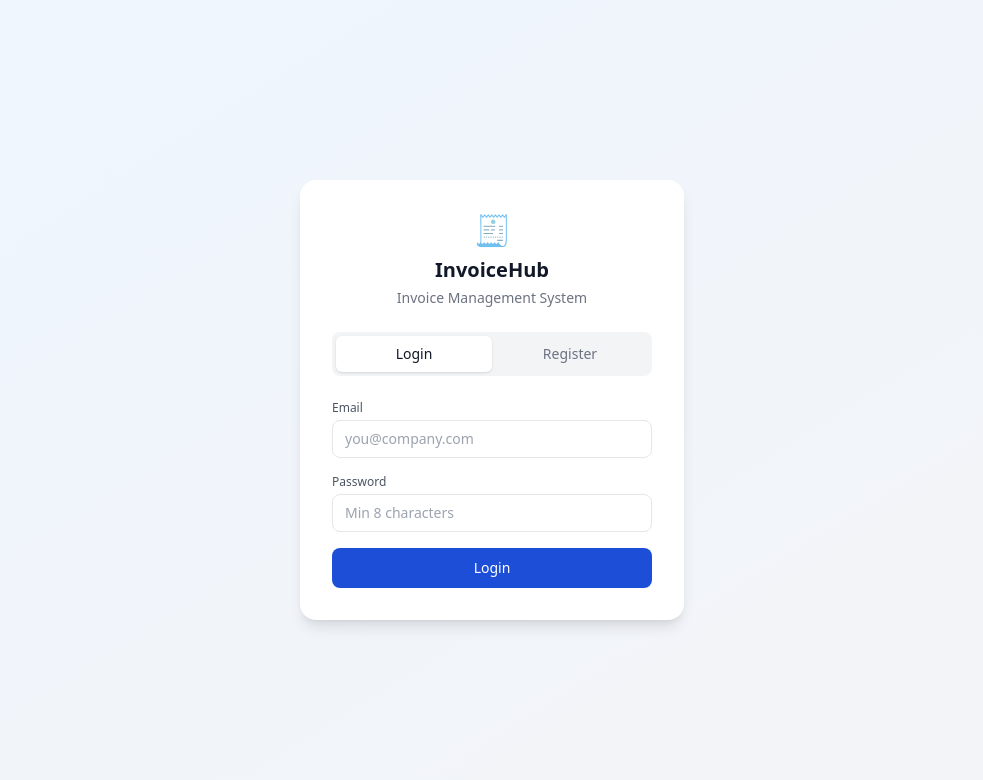
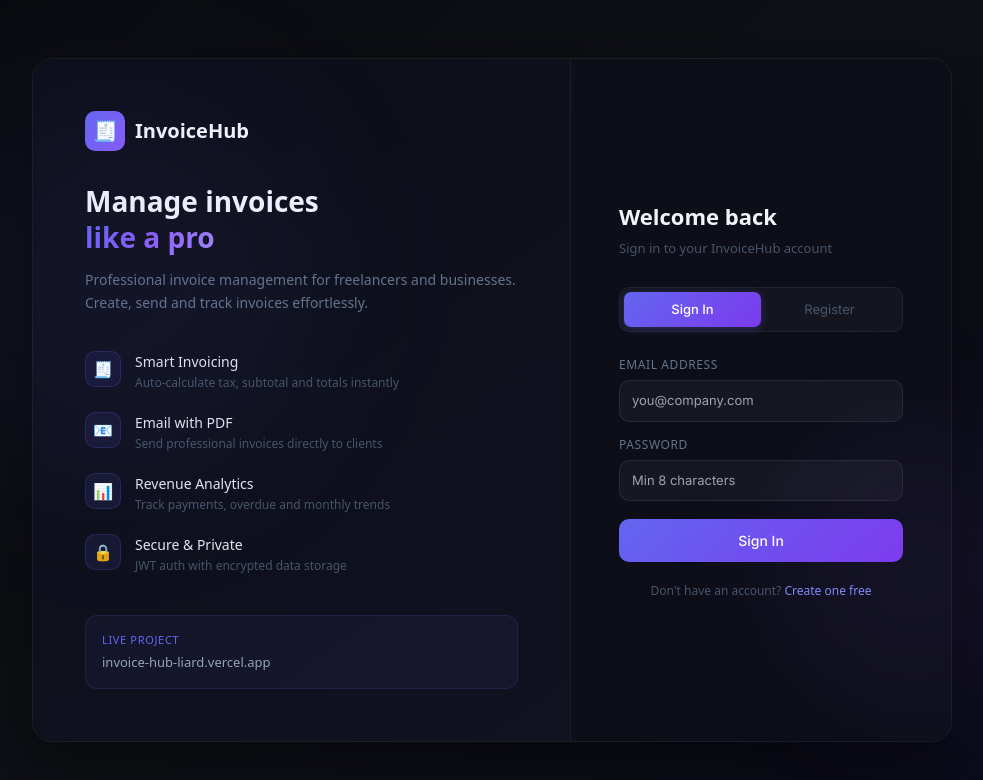
Before and after one commit to yogesh-pothugunta/InvoiceHub, a React (Create React App) app in the folder frontend/: page /login in a window 1280 px wide. Shown: the top 780 px of the page, without its empty margins (148-1131 px from the left). Built offline with nearby package versions, Linux system fonts and the light colour scheme.

Commit message:
Update Login.jsx

```diff
--- a/frontend/src/pages/Login.jsx
+++ b/frontend/src/pages/Login.jsx
@@ -10,7 +10,6 @@ export default function Login() {
   const [form, setForm] = useState({ name: '', email: '', password: '', companyName: '' });
   const { login } = useAuth();
   const navigate = useNavigate();
-
   const set = (k, v) => setForm(f => ({ ...f, [k]: v }));
 
   const handleSubmit = async (e) => {
@@ -22,21 +21,13 @@ export default function Login() {
         toast.success('Welcome back!');
         navigate('/dashboard');
       } else {
-        // Register → OTP page కి వెళ్తుంది
-        await authAPI.register({
-          name: form.name,
-          email: form.email,
-          password: form.password,
-          companyName: form.companyName
-        });
+        await authAPI.register({ name: form.name, email: form.email, password: form.password, companyName: form.companyName });
         toast.success('Account created! Welcome!');
         navigate('/dashboard');
-
       }
     } catch (err) {
       const data = err.response?.data;
       if (data?.needsVerification) {
-        toast.error('Please verify your email first');
         navigate('/verify-otp', { state: { email: data.email } });
       } else {
         toast.error(data?.message || 'Something went wrong');
@@ -46,64 +37,113 @@ export default function Login() {
     }
   };
 
+  const features = [
+    { icon: '\u{1F9FE}', title: 'Smart Invoicing', desc: 'Auto-calculate tax, subtotal and totals instantly' },
+    { icon: '\u{1F4E7}', title: 'Email with PDF', desc: 'Send professional invoices directly to clients' },
+    { icon: '\u{1F4CA}', title: 'Revenue Analytics', desc: 'Track payments, overdue and monthly trends' },
+    { icon: '\u{1F512}', title: 'Secure & Private', desc: 'JWT auth with encrypted data storage' },
+  ];
+
   return (
-    <div className="min-h-screen bg-gradient-to-br from-blue-50 to-gray-100 flex items-center justify-center p-4">
-      <div className="bg-white rounded-2xl shadow-lg w-full max-w-sm p-8">
-        <div className="text-center mb-6">
-          <div className="text-3xl mb-2">🧾</div>
-          <h1 className="text-xl font-semibold text-gray-900">InvoiceHub</h1>
-          <p className="text-sm text-gray-500 mt-1">Invoice Management System</p>
+    <div className="min-h-screen flex items-center justify-center p-6" style={{ background: 'linear-gradient(135deg, #0a0b0f 0%, #0f1117 50%, #0a0b1a 100%)' }}>
+      <div style={{ position: 'fixed', top: '10%', left: '5%', width: '400px', height: '400px', background: 'rgba(99,102,241,0.06)', borderRadius: '50%', filter: 'blur(80px)', pointerEvents: 'none' }} />
+      <div style={{ position: 'fixed', bottom: '10%', right: '5%', width: '300px', height: '300px', background: 'rgba(139,92,246,0.06)', borderRadius: '50%', filter: 'blur(60px)', pointerEvents: 'none' }} />
+
+      <div className="w-full" style={{ maxWidth: '920px', display: 'flex', borderRadius: '20px', overflow: 'hidden', border: '1px solid rgba(255,255,255,0.06)', boxShadow: '0 25px 80px rgba(0,0,0,0.5)' }}>
+
+        {/* LEFT */}
+        <div className="hidden md:flex flex-col justify-center" style={{ flex: 1, padding: '52px', background: 'linear-gradient(145deg, #0d0e18, #111220)', borderRight: '1px solid rgba(255,255,255,0.06)' }}>
+          <div style={{ display: 'flex', alignItems: 'center', gap: '10px', marginBottom: '32px' }}>
+            <div style={{ width: '40px', height: '40px', borderRadius: '10px', background: 'linear-gradient(135deg, #6366f1, #8b5cf6)', display: 'flex', alignItems: 'center', justifyContent: 'center', fontSize: '20px' }}>
+              {'\u{1F9FE}'}
+            </div>
+            <span style={{ fontSize: '20px', fontWeight: '600', color: '#f1f5f9' }}>InvoiceHub</span>
           </div>
 
-        <div className="flex bg-gray-100 rounded-lg p-1 mb-6">
+          <h1 style={{ fontSize: '28px', fontWeight: '600', color: '#f1f5f9', marginBottom: '12px', lineHeight: '1.3' }}>
+            Manage invoices<br />
+            <span style={{ background: 'linear-gradient(135deg, #6366f1, #8b5cf6, #a78bfa)', WebkitBackgroundClip: 'text', WebkitTextFillColor: 'transparent' }}>like a pro</span>
+          </h1>
+          <p style={{ fontSize: '14px', color: '#64748b', lineHeight: '1.7', marginBottom: '36px' }}>
+            Professional invoice management for freelancers and businesses. Create, send and track invoices effortlessly.
+          </p>
+
+          <div style={{ display: 'flex', flexDirection: 'column', gap: '20px' }}>
+            {features.map((f, i) => (
+              <div key={i} style={{ display: 'flex', alignItems: 'flex-start', gap: '14px' }}>
+                <div style={{ width: '36px', height: '36px', borderRadius: '10px', background: 'rgba(99,102,241,0.1)', border: '1px solid rgba(99,102,241,0.2)', display: 'flex', alignItems: 'center', justifyContent: 'center', fontSize: '16px', flexShrink: 0 }}>{f.icon}</div>
+                <div>
+                  <div style={{ fontSize: '14px', fontWeight: '500', color: '#e2e8f0', marginBottom: '2px' }}>{f.title}</div>
+                  <div style={{ fontSize: '12px', color: '#475569' }}>{f.desc}</div>
+                </div>
+              </div>
+            ))}
+          </div>
+
+          <div style={{ marginTop: '40px', padding: '16px', borderRadius: '12px', background: 'rgba(99,102,241,0.06)', border: '1px solid rgba(99,102,241,0.15)' }}>
+            <div style={{ fontSize: '11px', color: '#6366f1', fontWeight: '500', marginBottom: '4px', textTransform: 'uppercase', letterSpacing: '0.06em' }}>Live Project</div>
+            <div style={{ fontSize: '13px', color: '#94a3b8' }}>invoice-hub-liard.vercel.app</div>
+          </div>
+        </div>
+
+        {/* RIGHT */}
+        <div style={{ width: '380px', padding: '48px', background: '#0d0e18', display: 'flex', flexDirection: 'column', justifyContent: 'center', flexShrink: 0 }}>
+          <div style={{ marginBottom: '28px' }}>
+            <h2 style={{ fontSize: '22px', fontWeight: '600', color: '#f1f5f9', marginBottom: '6px' }}>
+              {tab === 'login' ? 'Welcome back' : 'Get started free'}
+            </h2>
+            <p style={{ fontSize: '13px', color: '#475569' }}>
+              {tab === 'login' ? 'Sign in to your InvoiceHub account' : 'Create your account in seconds'}
+            </p>
+          </div>
+
+          <div style={{ display: 'flex', background: 'rgba(255,255,255,0.03)', borderRadius: '10px', padding: '4px', marginBottom: '24px', border: '1px solid rgba(255,255,255,0.06)' }}>
             {['login', 'register'].map(t => (
-            <button key={t} onClick={() => setTab(t)}
-              className={`flex-1 py-2 text-sm rounded-md font-medium transition-all ${tab === t ? 'bg-white shadow text-gray-900' : 'text-gray-500'}`}>
-              {t === 'login' ? 'Login' : 'Register'}
+              <button key={t} onClick={() => setTab(t)} style={{ flex: 1, padding: '8px', fontSize: '13px', borderRadius: '7px', cursor: 'pointer', fontFamily: 'Inter, sans-serif', fontWeight: tab === t ? '500' : '400', transition: 'all 0.2s', border: 'none', background: tab === t ? 'linear-gradient(135deg, #6366f1, #7c3aed)' : 'transparent', color: tab === t ? '#fff' : '#475569', boxShadow: tab === t ? '0 2px 8px rgba(99,102,241,0.3)' : 'none' }}>
+                {t === 'login' ? 'Sign In' : 'Register'}
               </button>
             ))}
           </div>
 
-        <form onSubmit={handleSubmit} className="space-y-4">
+          <form onSubmit={handleSubmit} style={{ display: 'flex', flexDirection: 'column', gap: '14px' }}>
             {tab === 'register' && (
               <>
                 <div>
-                <label className="block text-xs font-medium text-gray-600 mb-1">Full Name</label>
-                <input value={form.name} onChange={e => set('name', e.target.value)}
-                  placeholder="Your Name"
-                  className="w-full px-3 py-2 border border-gray-200 rounded-lg text-sm focus:outline-none focus:ring-2 focus:ring-blue-500"
-                  required />
+                  <label style={{ display: 'block', fontSize: '12px', fontWeight: '500', color: '#64748b', marginBottom: '6px', textTransform: 'uppercase', letterSpacing: '0.05em' }}>Full Name</label>
+                  <input value={form.name} onChange={e => set('name', e.target.value)} placeholder="Your name" required
+                    style={{ width: '100%', padding: '10px 12px', borderRadius: '10px', border: '1px solid rgba(255,255,255,0.08)', background: 'rgba(255,255,255,0.04)', color: '#e2e8f0', fontSize: '13px', fontFamily: 'Inter, sans-serif', outline: 'none' }} />
                 </div>
                 <div>
-                <label className="block text-xs font-medium text-gray-600 mb-1">Company Name</label>
-                <input value={form.companyName} onChange={e => set('companyName', e.target.value)}
-                  placeholder="Your Company Pvt Ltd"
-                  className="w-full px-3 py-2 border border-gray-200 rounded-lg text-sm focus:outline-none focus:ring-2 focus:ring-blue-500" />
+                  <label style={{ display: 'block', fontSize: '12px', fontWeight: '500', color: '#64748b', marginBottom: '6px', textTransform: 'uppercase', letterSpacing: '0.05em' }}>Company Name</label>
+                  <input value={form.companyName} onChange={e => set('companyName', e.target.value)} placeholder="Your company"
+                    style={{ width: '100%', padding: '10px 12px', borderRadius: '10px', border: '1px solid rgba(255,255,255,0.08)', background: 'rgba(255,255,255,0.04)', color: '#e2e8f0', fontSize: '13px', fontFamily: 'Inter, sans-serif', outline: 'none' }} />
                 </div>
               </>
             )}
-
             <div>
-            <label className="block text-xs font-medium text-gray-600 mb-1">Email</label>
-            <input type="email" value={form.email} onChange={e => set('email', e.target.value)}
-              placeholder="you@company.com"
-              className="w-full px-3 py-2 border border-gray-200 rounded-lg text-sm focus:outline-none focus:ring-2 focus:ring-blue-500"
-              required />
+              <label style={{ display: 'block', fontSize: '12px', fontWeight: '500', color: '#64748b', marginBottom: '6px', textTransform: 'uppercase', letterSpacing: '0.05em' }}>Email Address</label>
+              <input type="email" value={form.email} onChange={e => set('email', e.target.value)} placeholder="you@company.com" required
+                style={{ width: '100%', padding: '10px 12px', borderRadius: '10px', border: '1px solid rgba(255,255,255,0.08)', background: 'rgba(255,255,255,0.04)', color: '#e2e8f0', fontSize: '13px', fontFamily: 'Inter, sans-serif', outline: 'none' }} />
             </div>
-
             <div>
-            <label className="block text-xs font-medium text-gray-600 mb-1">Password</label>
-            <input type="password" value={form.password} onChange={e => set('password', e.target.value)}
-              placeholder="Min 8 characters"
-              className="w-full px-3 py-2 border border-gray-200 rounded-lg text-sm focus:outline-none focus:ring-2 focus:ring-blue-500"
-              required minLength={8} />
+              <label style={{ display: 'block', fontSize: '12px', fontWeight: '500', color: '#64748b', marginBottom: '6px', textTransform: 'uppercase', letterSpacing: '0.05em' }}>Password</label>
+              <input type="password" value={form.password} onChange={e => set('password', e.target.value)} placeholder="Min 8 characters" required minLength={8}
+                style={{ width: '100%', padding: '10px 12px', borderRadius: '10px', border: '1px solid rgba(255,255,255,0.08)', background: 'rgba(255,255,255,0.04)', color: '#e2e8f0', fontSize: '13px', fontFamily: 'Inter, sans-serif', outline: 'none' }} />
             </div>
 
             <button type="submit" disabled={loading}
-            className="w-full bg-blue-700 text-white py-2.5 rounded-lg text-sm font-medium hover:bg-blue-800 transition-colors disabled:opacity-60 disabled:cursor-not-allowed">
-            {loading ? 'Please wait...' : tab === 'login' ? 'Login' : 'Create Account'}
+              style={{ width: '100%', padding: '11px', borderRadius: '10px', border: 'none', background: loading ? '#374151' : 'linear-gradient(135deg, #6366f1, #7c3aed)', color: '#fff', fontSize: '14px', fontWeight: '500', cursor: loading ? 'not-allowed' : 'pointer', fontFamily: 'Inter, sans-serif', marginTop: '4px', transition: 'all 0.2s' }}>
+              {loading ? 'Please wait...' : tab === 'login' ? 'Sign In' : 'Create Account'}
             </button>
           </form>
+
+          <div style={{ textAlign: 'center', fontSize: '12px', color: '#475569', marginTop: '20px' }}>
+            {tab === 'login' ? "Don't have an account? " : 'Already have an account? '}
+            <span onClick={() => setTab(tab === 'login' ? 'register' : 'login')} style={{ color: '#818cf8', cursor: 'pointer', fontWeight: '500' }}>
+              {tab === 'login' ? 'Create one free' : 'Sign in'}
+            </span>
+          </div>
+        </div>
       </div>
     </div>
   );
```
Lines whose indentation alone changed are shown as unchanged.
